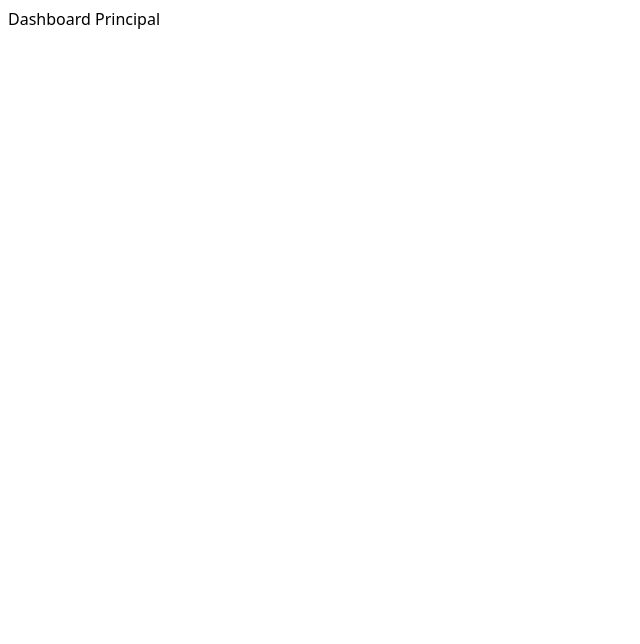
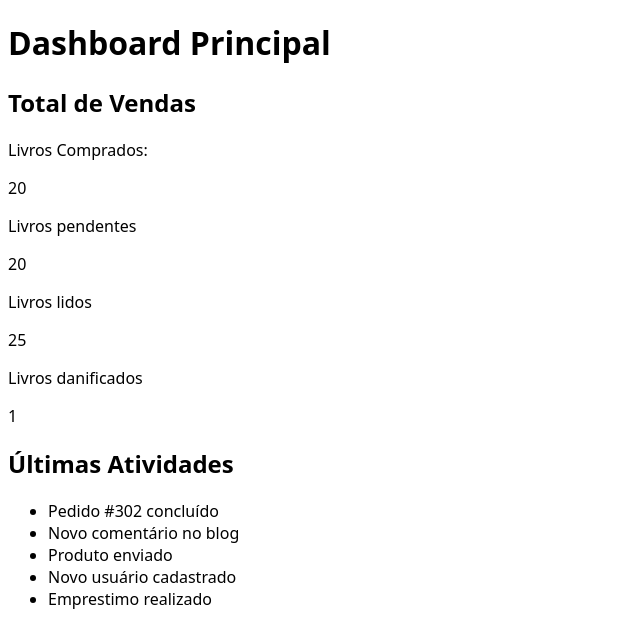
Before and after one commit to CInUFPE-2025-IA-EDU/FICR-EDU-1Ax, a website: page src/squads/a/index.html in a window 1280 px wide. Shown: the whole page, without its empty margins (0-640 px from the left). Drawn offline with Linux system fonts and the light colour scheme.

Commit message:
html estrutura- squad A

```diff
--- a/src/squads/a/index.html
+++ b/src/squads/a/index.html
@@ -1,4 +1,73 @@
-<!doctype html><meta charset='utf-8'><title>Dashboard Principal</title>
-<div id='app'>Dashboard Principal</div>
-<script type='module' src='./app.js'></script>
+<!doctype html><meta charset='utf-8'>
+<head>
+<title>Dashboard Principal</title>
 <link rel='stylesheet' href='./style.css'>
+</head>
+<body>
+<header>
+<h1>Dashboard Principal</h1>
+</header>
+<!DOCTYPE html>
+<html lang="pt-BR">
+<head>
+  <meta charset="UTF-8">
+  <meta name="viewport" content="width=device-width, initial-scale=1.0">
+  <title>Dashboard Exemplo</title>
+
+</head>
+<body>
+
+    <!DOCTYPE html>
+    <html lang="pt-BR">
+    <head>
+      <meta charset="UTF-8">
+      <meta name="viewport" content="width=device-width, initial-scale=1.0">
+      <title>Dashboard Exemplo</title>
+
+    </head>
+    <body>
+
+      <main class="container">
+
+        <section class="card">
+          <h2>Total de Vendas</h2>
+            <div class="totais">
+            <span class="numero">Livros Comprados:</span>
+            <p>20</p>
+            <span class="numero">Livros pendentes </span>
+            <p>20</p>
+            <span class="numero">Livros lidos </span>
+            <p>25</p>
+            <span class="numero">Livros danificados </span>
+            <p>1</p>
+
+        </div>
+
+        </section>
+
+
+        <section class="card atividades">
+          <h2>Últimas Atividades</h2>
+          <ul>
+            <li>Pedido #302 concluído</li>
+            <li> Novo comentário no blog</li>
+            <li> Produto enviado</li>
+            <li> Novo usuário cadastrado</li>
+            <li>Emprestimo realizado</li>
+
+          </ul>
+        </section>
+      </main>
+
+    </body>
+    </html>
+
+
+  </main>
+
+</body>
+</html>
+
+
+    <script type='module' src='./app.js'></script>
+</body>
```
